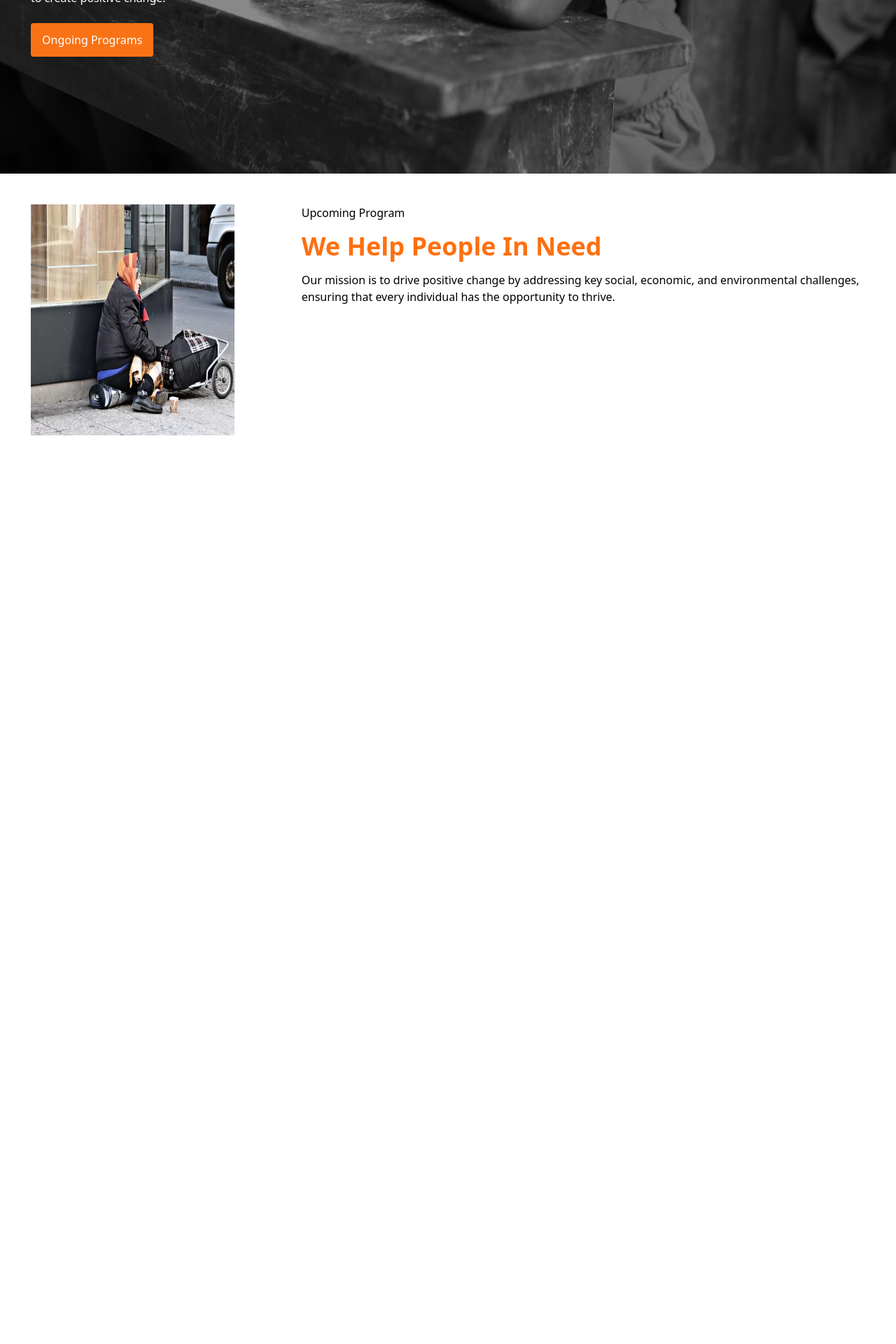
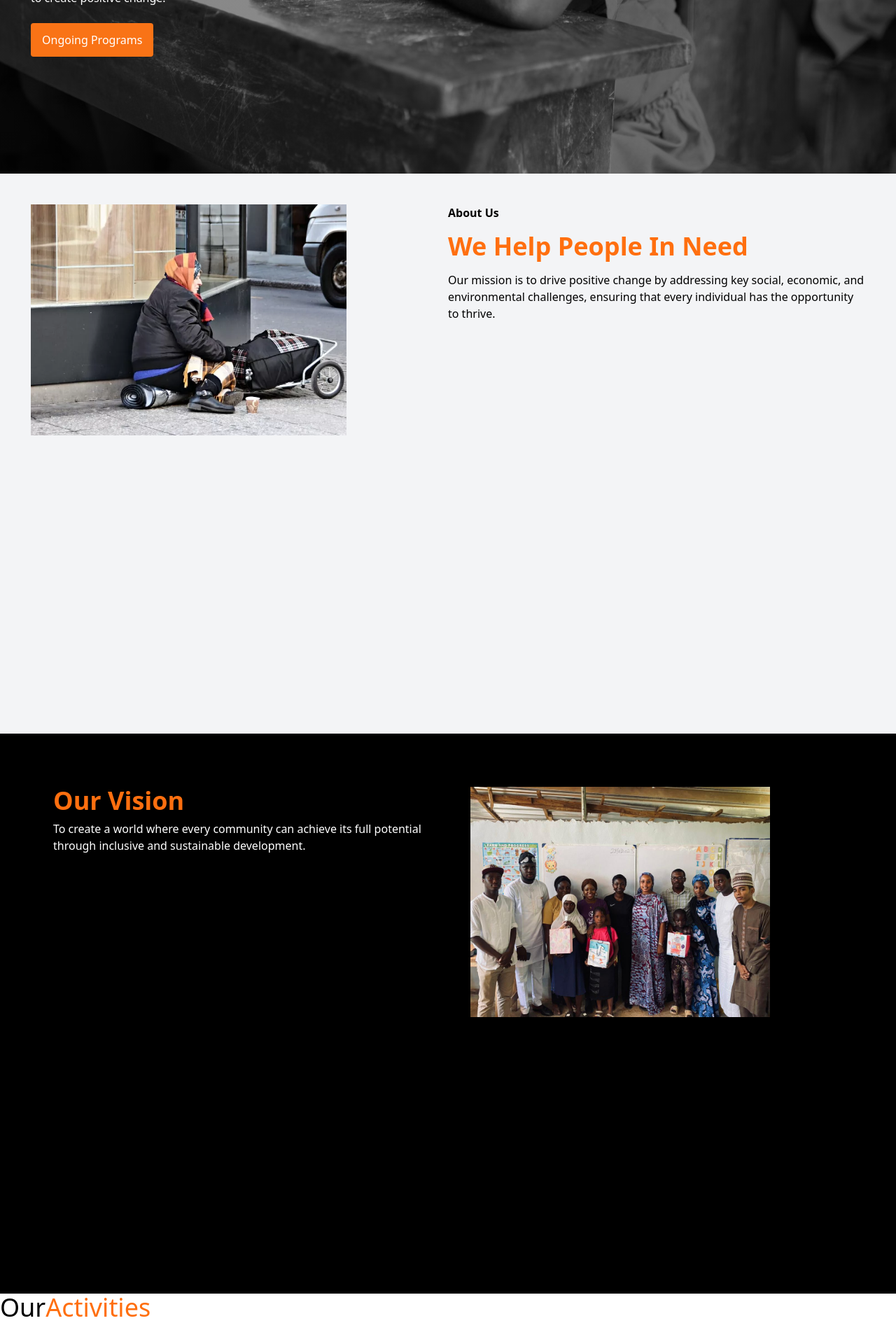
Before and after one commit to Youssoufai/v23, a Next.js app: page /vdi in a window 1280 px wide. Shown: the part 636-2556 px from the top of the page at 70% size. Before the commit the page ends 1684 px from the top, so only its background shows below. Built offline with nearby package versions, Linux system fonts and the light colour scheme.

Commit message:
Activites Section

```diff
--- /dev/null
+++ b/app/components/Activities.jsx
@@ -0,0 +1,16 @@
+
+
+const Activities = () => {
+    return (
+        <>
+
+            <section className="h-screen bg-white">
+                <div>
+                    <h1 className="text-4xl">Our<span className="text-[#FF6F0F]">Activities</span></h1>
+                </div>
+            </section>
+        </>
+    )
+}
+
+export default Activities
--- /dev/null
+++ b/app/components/Description.jsx
@@ -0,0 +1,19 @@
+import React from 'react'
+
+const Description = () => {
+    return (
+        <>
+            <section className="bg-black text-white h-screen p-11 flex">
+                <div className='flex-1 space-y-2 p-8'>
+                    <h1 className='text-4xl text-[#FF6F0F] font-bold'>Our Vision</h1>
+                    <p>To create a world where every community can achieve its full potential through inclusive and sustainable development.</p>
+                </div>
+                <div className='flex-1 p-8'>
+                    <img className='w-[428px] h-[329px]' src="carousel-2.jpg" alt="carousel" />
+                </div>
+            </section>
+        </>
+    )
+}
+
+export default Description
--- a/app/components/Upcoming.jsx
+++ b/app/components/Upcoming.jsx
@@ -2,12 +2,12 @@ const Upcoming = () => {
     return (
         <>
 
-            <section className="p-11 h-screen flex space-x-12 gap-12">
-                <div>
+            <section className="p-11 h-screen flex bg-gray-100">
+                <div className="flex-1">
                     <img src="about1.jpg.webp" className="h-[330px] w-[451px]" alt="helpless" />
                 </div>
-                <div className="space-y-4">
-                    <h1 className="">Upcoming Program</h1>
+                <div className="space-y-4 flex-1">
+                    <h1 className="font-bold">About Us</h1>
                     <h1 className="text-4xl text-[#FF6F0F] font-bold">We Help People In Need</h1>
                     <p>Our mission is to drive positive change by addressing key social, economic, and environmental challenges, ensuring that every individual has the opportunity to thrive.</p>
                 </div>
--- a/app/vdi/page.jsx
+++ b/app/vdi/page.jsx
@@ -1,3 +1,5 @@
+import Activities from "../components/Activities";
+import Description from "../components/Description";
 import Upcoming from "../components/Upcoming";
 
 const Page = () => {
@@ -20,6 +22,8 @@ const Page = () => {
                     </div>
                 </section>
                 <Upcoming />
+                <Description />
+                <Activities />
             </section>
         </>
     )
```
Also changed, not shown: public/carousel-2.jpg (added).
